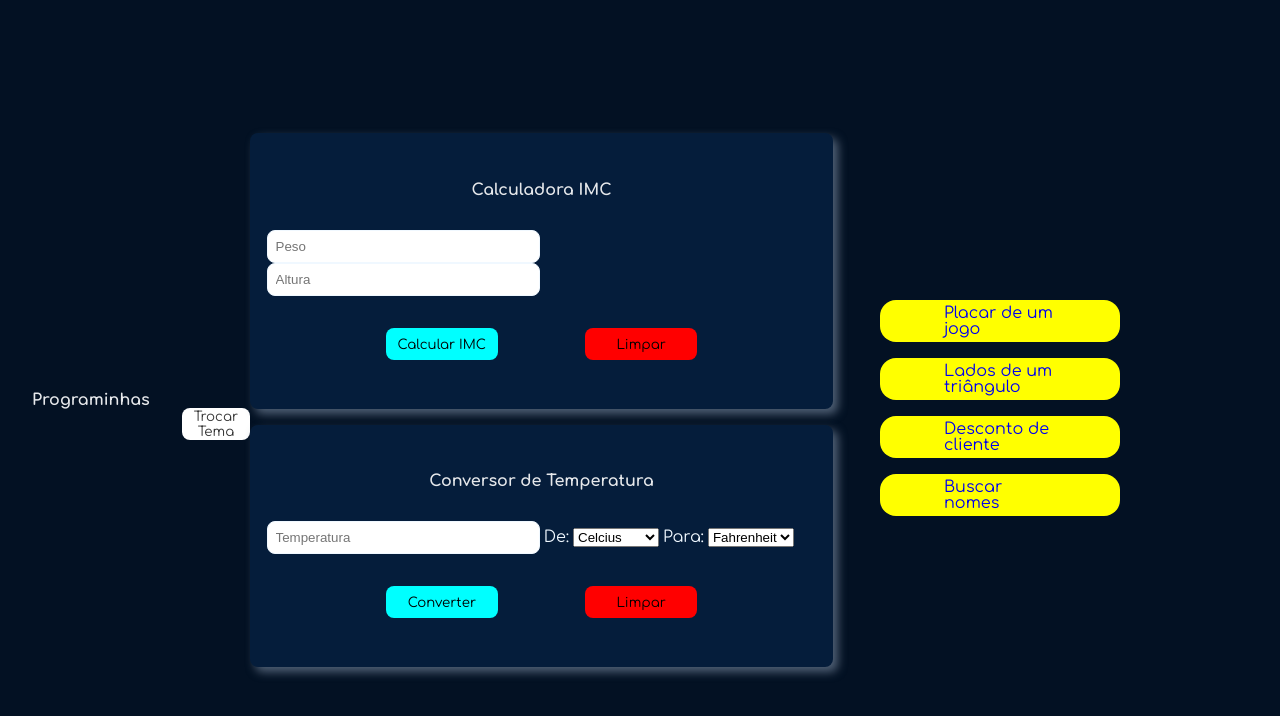
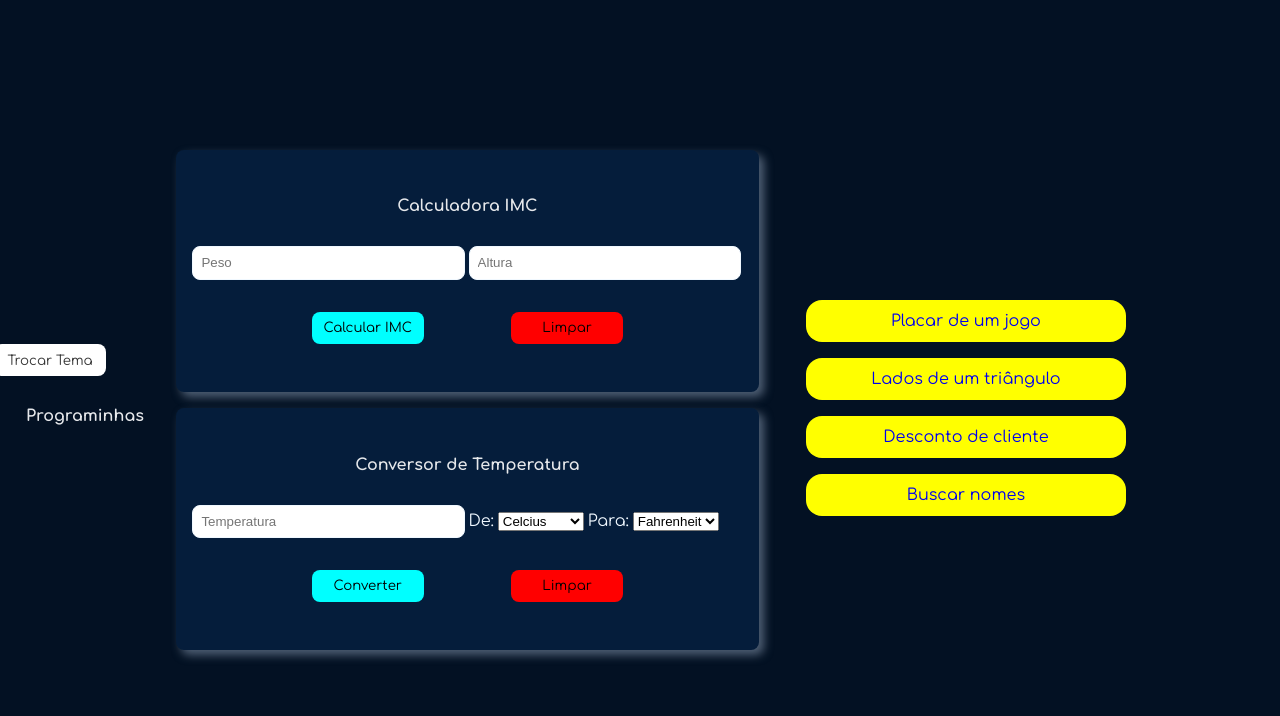
Before and after one commit to ramonespier/logicaprogramacao, a plain HTML site: page index.html in a window 1280 px wide. Drawn offline with Linux system fonts and the light colour scheme.

Commit message:
consertando alguns botões

```diff
--- a/index.html
+++ b/index.html
@@ -9,8 +9,12 @@
 </head>
 <body>
 
-    <h1>Programinhas</h1>
-    <button type="button" id="btTrocaTema">Trocar Tema</button>
+    <header>
+
+        <button type="button" id="btTrocaTema">Trocar Tema</button>
+        <h1>Programinhas</h1>
+
+    </header>
 
     <nav>
 
--- a/style.css
+++ b/style.css
@@ -80,58 +80,49 @@ body {
     justify-content: space-evenly;
 }
 
-#btTriangulo:hover {
+button:hover{
+    transform: scale(1.1);
+    cursor: pointer;
+}
+
+button{
+    font-family: "Comfortaa", sans-serif;
+    width: 7rem;
+    height: 2rem;
+}
+
+a:hover{
     transform: scale(1.1);
 }
 
-#btJogo:hover {
-    transform: scale(1.1);
-}
-
-#limpaPlacar:hover {
-    transform: scale(1.1);
-}
-
-#limparTri:hover {
-    transform: scale(1.1);
-}
-
-#limparIMC:hover {
-    transform: scale(1.1);
-}
-
-#limparTemp:hover {
-    transform: scale(1.1);
-}
-
-#btIMC:hover{
-    transform: scale(1.1);
-}
-
-#btConverte:hover{
-    transform: scale(1.1);
-}
-
-#btCadastrar:hover{
-    transform: scale(1.1);
-}
-
-#btPesquisar:hover{
-    transform: scale(1.1);
-}
-
-#btTrocaTema:hover{
-    transform: scale(1.1);
+a{
+    font-family: "Comfortaa", sans-serif;
+    transition-duration: .4s;
+    background-color: yellow;
+    border: none;
+    text-decoration: none;
+    width: 12rem;
+    height: 2rem;
+    display: flex;
+    justify-content: center;
+    border-radius: 16px;
+    padding: 5px 4rem 5px 4rem;
+    margin: 1rem 10rem 0 5rem;
+    align-items: center;
 }
 
 #btTrocaTema{
     background-color: var(--cor-botao);
     color: var(--cor-primaria-botao);
+    box-shadow: var(--shadow);
     transition-duration: .4s;
     border-radius: 8px;
     border: none;
-    margin-top: 3rem;
-    box-shadow: var(--shadow);
+    text-decoration: none;
+    display: flex;
+    justify-content: center;
+    align-items: center;
+
 }
 
 #btTriangulo,
@@ -146,33 +137,6 @@ body {
     background-color: cyan;
 }
 
-input{
-    width: 47.5%;
-    line-height: 2.2;
-    border-radius: 8px;
-    border: 1px solid var(--borda-input);
-    padding-left: 8px;
-}
-
-a:hover{
-    transform: scale(1.1);
-}
-
-a{
-    font-family: "Comfortaa", sans-serif;
-    transition-duration: .4s;
-    background-color: yellow;
-    border: none;
-    text-decoration: none;
-    width: 7rem;
-    height: 2rem;
-    display: flex;
-    justify-content: center;
-    border-radius: 16px;
-    padding: 5px 4rem 5px 4rem;
-    margin: 1rem 10rem 0 5rem;
-}
-
 #limparTri,
 #limpaPlacar,
 #limparIMC,
@@ -181,10 +145,6 @@ a{
     transition-duration: .4s;
     border: none;
     background-color: red;
-}
-
-label{
-    font-family: "Comfortaa", sans-serif;
 }
 
 #resultado,
@@ -197,23 +157,25 @@ label{
     font-weight: 700;
 }
 
+input{
+    width: 47.3%;
+    line-height: 2.2;
+    border-radius: 8px;
+    border: 1px solid var(--borda-input);
+    padding-left: 8px;
+}
+
+
+
+label{
+    font-family: "Comfortaa", sans-serif;
+}
+
+
 .oculto{
     display: none;
 }
 
-button{
-    font-family: "Comfortaa", sans-serif;
-    width: 7rem;
-    height: 2rem;
-}
-
-button:hover{
-    cursor: pointer;
-}
-
-button:active{
-    box-shadow: inset 1px 1px 1px var(--shadow);
-}
 
 section{
     background-color: var(--cor-secao);
```
